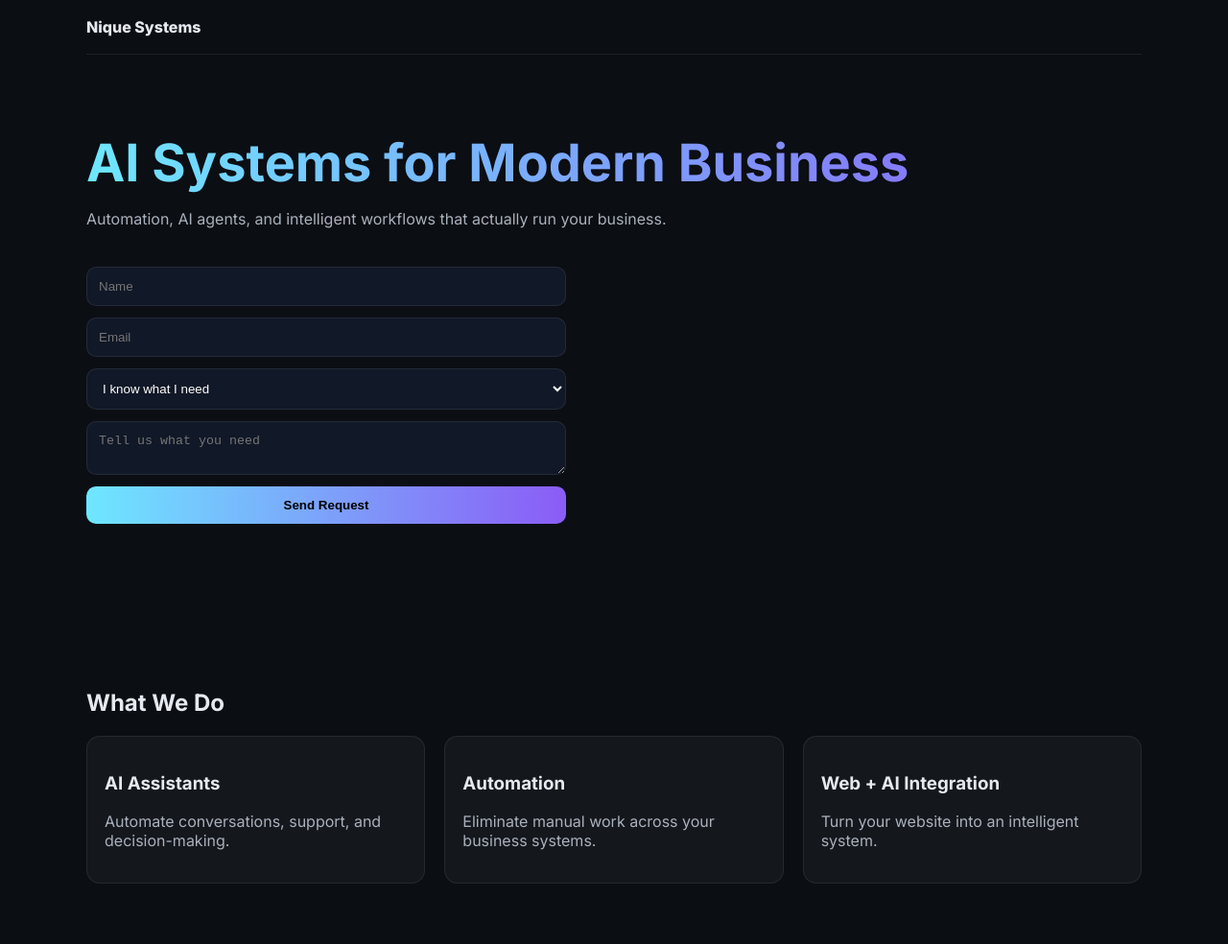
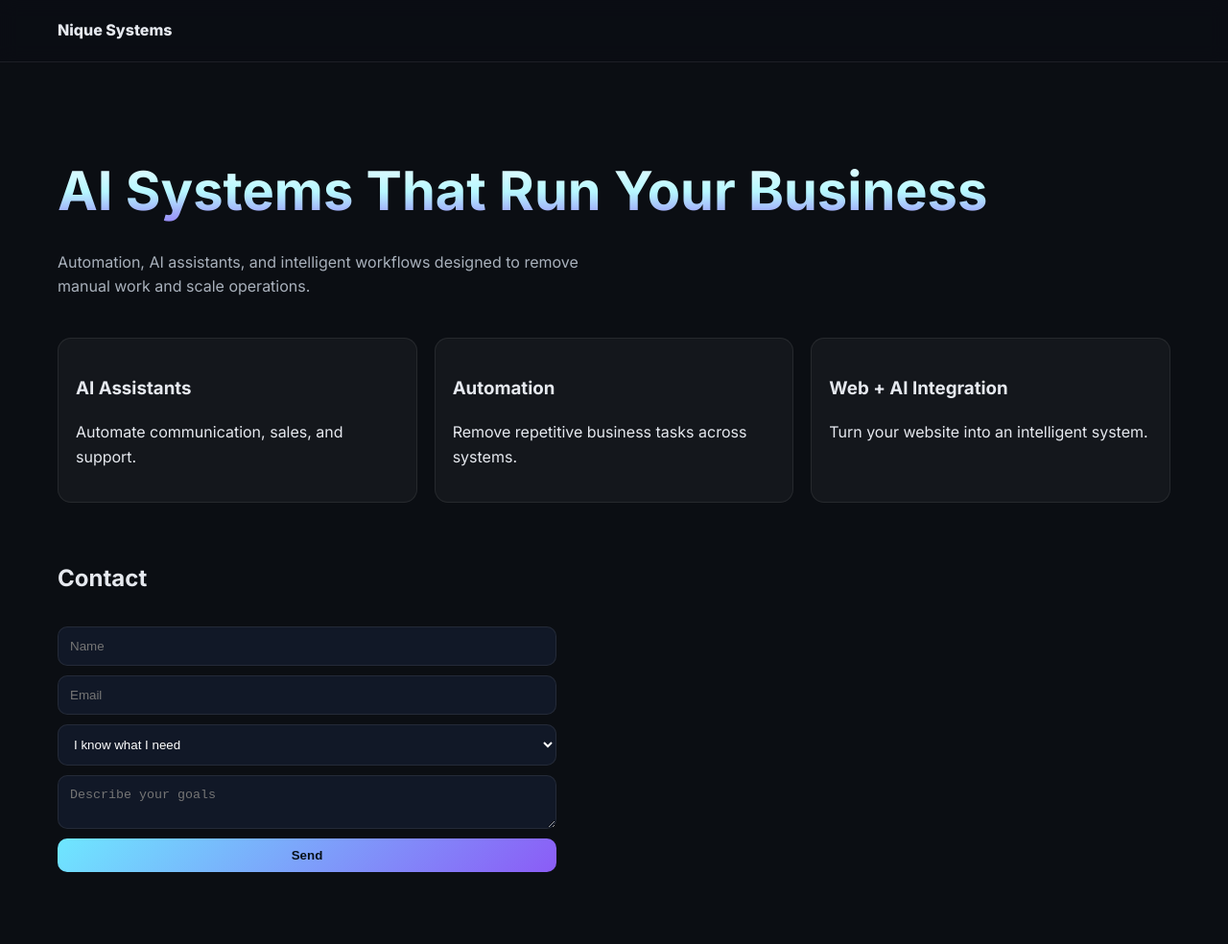
Before and after one commit to Nique92/NiquesWebsite, a plain HTML site: page index.html in a window 1280 px wide. Shown: the whole page at 96% size. Drawn offline with Linux system fonts and the light colour scheme.

Commit message:
Refactor index.html for improved layout and styles
Updated meta tags, styles, and form structure to enhance layout and functionality.

```diff
--- a/index.html
+++ b/index.html
@@ -3,69 +3,114 @@
 <head>
 <meta charset="utf-8" />
 <meta name="viewport" content="width=device-width,initial-scale=1" />
-  <title>Nique Systems — AI Systems</title>
+<title>Nique Systems — AI Assistants, Automation, Websites</title>
 
 <link href="https://fonts.googleapis.com/css2?family=Inter:wght@400;600;700;800&display=swap" rel="stylesheet" />
 
 <style>
 :root{
   --bg:#0b0e13;
+  --surface:#121825;
   --text:#e6e9ef;
   --muted:#a9b1bc;
   --primary:#6ee7ff;
   --primary2:#8b5cf6;
+  --accent:#22d3ee;
+  --border:rgba(255,255,255,0.08);
   --card:rgba(255,255,255,0.04);
-      --border:rgba(255,255,255,0.08);
+  --radius:14px;
 }
+
+*{box-sizing:border-box}
 
 body{
   margin:0;
   font-family:Inter,system-ui;
   background:var(--bg);
   color:var(--text);
+  line-height:1.6;
 }
 
 .container{
-      max-width:1100px;
+  max-width:1200px;
   margin:0 auto;
   padding:0 20px;
 }
 
 /* NAV */
 .nav{
+  position:sticky;
+  top:0;
+  backdrop-filter:blur(10px);
+  background:rgba(10,14,20,0.7);
+  border-bottom:1px solid var(--border);
+}
+
+.nav-inner{
   display:flex;
   justify-content:space-between;
-      padding:18px 0;
-      border-bottom:1px solid var(--border);
+  align-items:center;
+  height:64px;
 }
 
 .brand{
   font-weight:800;
 }
 
+.btn{
+  padding:10px 14px;
+  border-radius:10px;
+  border:1px solid var(--border);
+  background:rgba(255,255,255,0.03);
+  color:var(--text);
+  cursor:pointer;
+}
+
+.btn-primary{
+  background:linear-gradient(135deg,var(--primary),var(--primary2));
+  color:#071018;
+  font-weight:700;
+  border:none;
+}
+
 /* HERO */
 .hero{
-      padding:80px 0;
+  padding:90px 0;
 }
 
-    h1{
-      font-size:54px;
+.h1{
+  font-size:56px;
   margin:0;
-      background:linear-gradient(90deg,var(--primary),var(--primary2));
+  background:linear-gradient(180deg,#fff,#b6f7ff,#8b5cf6);
   -webkit-background-clip:text;
   color:transparent;
 }
 
-    p{
+.sub{
   color:var(--muted);
+  max-width:600px;
+}
+
+/* FEATURES */
+.grid{
+  display:grid;
+  grid-template-columns:repeat(3,1fr);
+  gap:18px;
+}
+
+.card{
+  background:var(--card);
+  border:1px solid var(--border);
+  padding:18px;
+  border-radius:var(--radius);
 }
 
 /* FORM */
-    .form{
-      margin-top:40px;
+form{
   display:grid;
-      gap:12px;
-      max-width:500px;
+  gap:10px;
+  max-width:520px;
+  margin-top:30px;
 }
 
 input,select,textarea{
@@ -76,58 +121,54 @@
   color:white;
 }
 
-    button{
-      padding:12px;
-      border:none;
-      border-radius:10px;
-      background:linear-gradient(90deg,var(--primary),var(--primary2));
-      font-weight:700;
-      cursor:pointer;
-    }
-
 #status{
   font-size:13px;
   color:var(--muted);
 }
 
-    /* SECTIONS */
-    .section{
-      padding:60px 0;
-    }
-
-    .grid{
-      display:grid;
-      grid-template-columns:repeat(3,1fr);
-      gap:20px;
-    }
-
-    .card{
-      padding:18px;
-      border:1px solid var(--border);
-      border-radius:14px;
-      background:var(--card);
-    }
-
-    @media(max-width:800px){
+@media(max-width:900px){
   .grid{grid-template-columns:1fr}
-      h1{font-size:36px}
+  .h1{font-size:38px}
 }
 </style>
 </head>
 
 <body>
 
+<div class="nav">
+  <div class="container nav-inner">
+    <div class="brand">Nique Systems</div>
+  </div>
+</div>
+
+<section class="hero">
 <div class="container">
 
-  <div class="nav">
-    <div class="brand">Nique Systems</div>
+  <h1 class="h1">AI Systems That Run Your Business</h1>
+  <p class="sub">
+    Automation, AI assistants, and intelligent workflows designed to remove manual work and scale operations.
+  </p>
+
+  <div class="grid" style="margin-top:40px">
+    <div class="card">
+      <h3>AI Assistants</h3>
+      <p>Automate communication, sales, and support.</p>
     </div>
 
-  <div class="hero">
-    <h1>AI Systems for Modern Business</h1>
-    <p>Automation, AI agents, and intelligent workflows that actually run your business.</p>
+    <div class="card">
+      <h3>Automation</h3>
+      <p>Remove repetitive business tasks across systems.</p>
+    </div>
 
-    <form id="leadForm" class="form">
+    <div class="card">
+      <h3>Web + AI Integration</h3>
+      <p>Turn your website into an intelligent system.</p>
+    </div>
+  </div>
+
+  <h2 style="margin-top:60px">Contact</h2>
+
+  <form id="leadForm">
 
     <input name="name" placeholder="Name" required />
     <input name="email" placeholder="Email" required />
@@ -138,37 +179,16 @@
       <option value="I want strategic guidance">I want strategic guidance</option>
     </select>
 
-      <textarea name="message" placeholder="Tell us what you need"></textarea>
+    <textarea name="message" placeholder="Describe your goals"></textarea>
 
-      <button type="submit">Send Request</button>
+    <button class="btn btn-primary" type="submit">Send</button>
 
     <div id="status"></div>
 
   </form>
-  </div>
-
-  <div class="section">
-    <h2>What We Do</h2>
-
-    <div class="grid">
-      <div class="card">
-        <h3>AI Assistants</h3>
-        <p>Automate conversations, support, and decision-making.</p>
-      </div>
-
-      <div class="card">
-        <h3>Automation</h3>
-        <p>Eliminate manual work across your business systems.</p>
-      </div>
-
-      <div class="card">
-        <h3>Web + AI Integration</h3>
-        <p>Turn your website into an intelligent system.</p>
-      </div>
-    </div>
-  </div>
 
 </div>
+</section>
 
 <script>
 document.getElementById("leadForm").addEventListener("submit", async (e) => {
@@ -176,7 +196,7 @@ document.getElementById("leadForm").addEventListener("submit", async (e) => {
 
   const form = e.target;
 
-  const data = {
+  const payload = {
     name: form.name.value,
     email: form.email.value,
     intent: form.intent.value,
@@ -184,25 +204,24 @@ document.getElementById("leadForm").addEventListener("submit", async (e) => {
   };
 
   const status = document.getElementById("status");
+
   status.innerText = "Sending...";
 
   try {
     const res = await fetch("https://niques.app.n8n.cloud/webhook/website-lead", {
       method: "POST",
-      headers: {
-        "Content-Type": "application/json"
-      },
-      body: JSON.stringify(data)
+      headers: {"Content-Type":"application/json"},
+      body: JSON.stringify(payload)
     });
 
-    if (!res.ok) throw new Error("Webhook failed");
+    if(!res.ok) throw new Error("Webhook failed");
 
-    status.innerText = "Sent successfully — we’ll contact you soon.";
+    status.innerText = "Sent successfully.";
     form.reset();
 
   } catch (err) {
     console.error(err);
-    status.innerText = "Error sending form. Please try again.";
+    status.innerText = "Failed to send.";
   }
 });
 </script>
```
Lines whose indentation alone changed are shown as unchanged.
